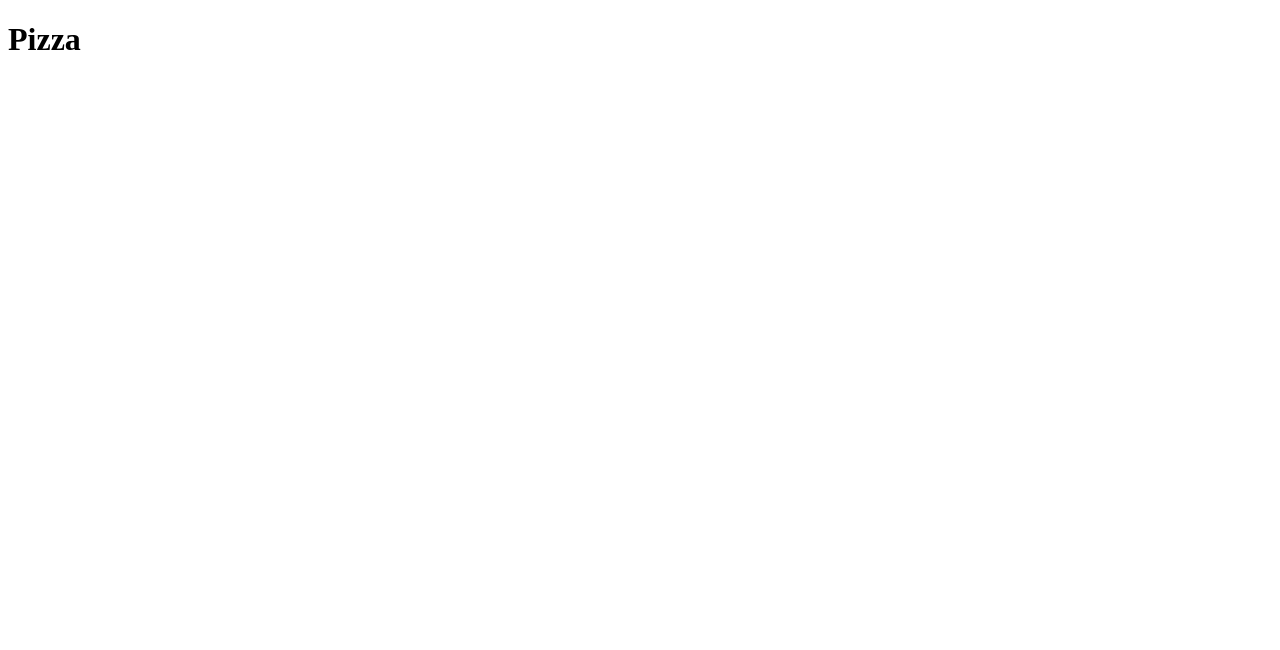
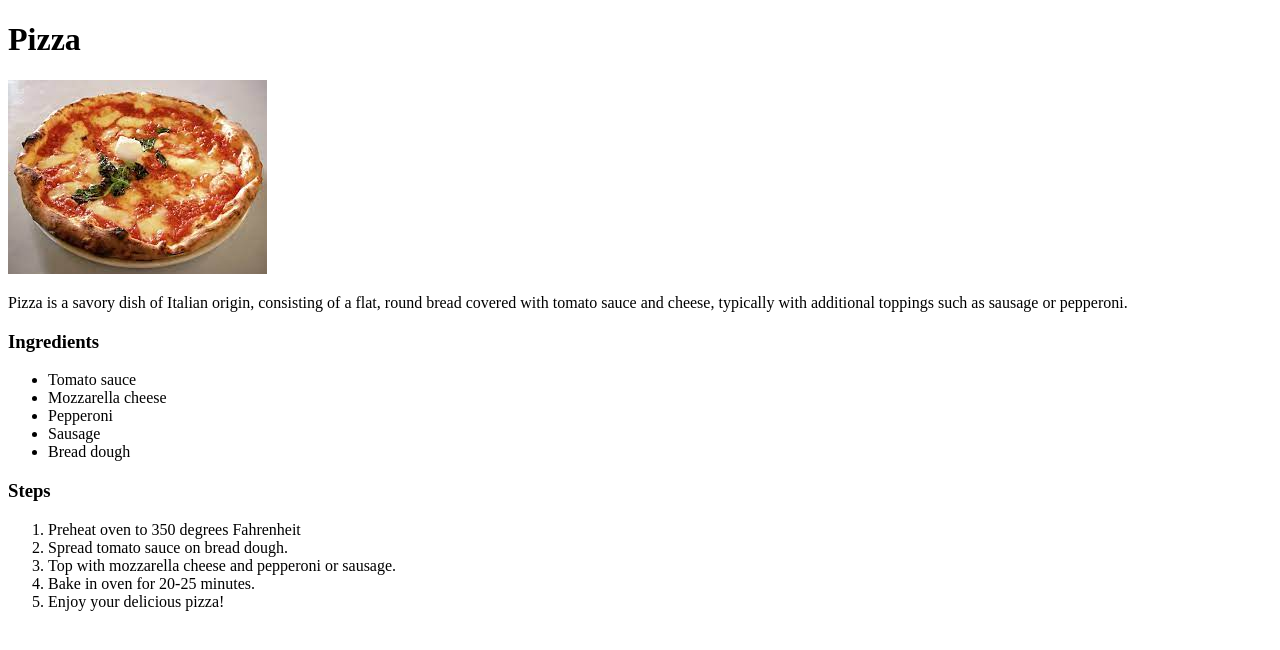
Before and after one commit to stagbont/odin-recipes, a plain HTML site: page recipes/pizza.html in a window 1280 px wide. Drawn offline with Linux system fonts and the light colour scheme.

Commit message:
Iteration 3

```diff
--- a/recipes/pizza.html
+++ b/recipes/pizza.html
@@ -8,5 +8,26 @@
 </head>
 <body>
     <h1>Pizza</h1>
+
+    <img src="pizza.jpeg" alt="Pizza image">
+    <p>Pizza is a savory dish of Italian origin, consisting of a flat, round bread covered with tomato sauce and cheese, typically with additional toppings such as sausage or pepperoni.</p>
+
+    <h3>Ingredients</h3>
+    <ul>
+        <li>Tomato sauce</li>
+        <li>Mozzarella cheese</li>
+        <li>Pepperoni</li>
+        <li>Sausage</li>
+        <li>Bread dough</li>
+    </ul>
+
+    <h3>Steps</h3>
+    <ol>
+        <li>Preheat oven to 350 degrees Fahrenheit</li>
+        <li>Spread tomato sauce on bread dough.</li>
+        <li>Top with mozzarella cheese and pepperoni or sausage.</li>
+        <li>Bake in oven for 20-25 minutes.</li>
+        <li>Enjoy your delicious pizza!</li>
+    </ol>
 </body>
 </html>
```
Also changed, not shown: recipes/pizza.jpeg (added).
